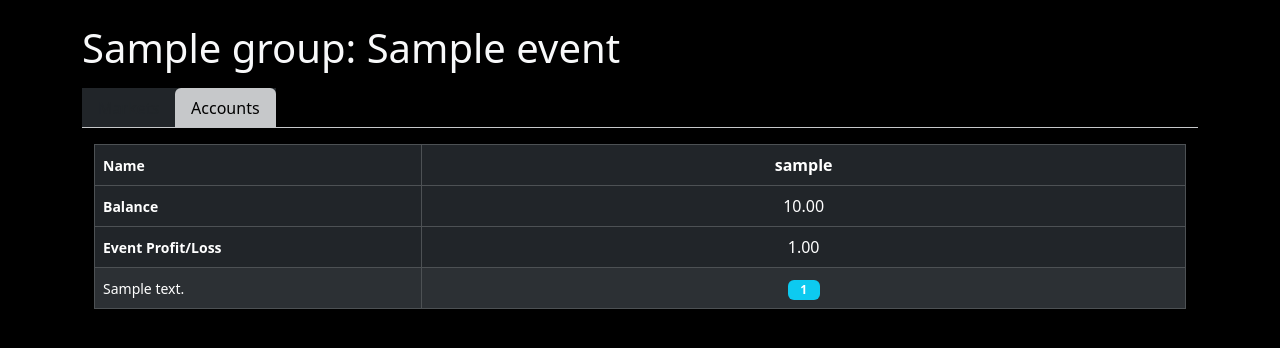
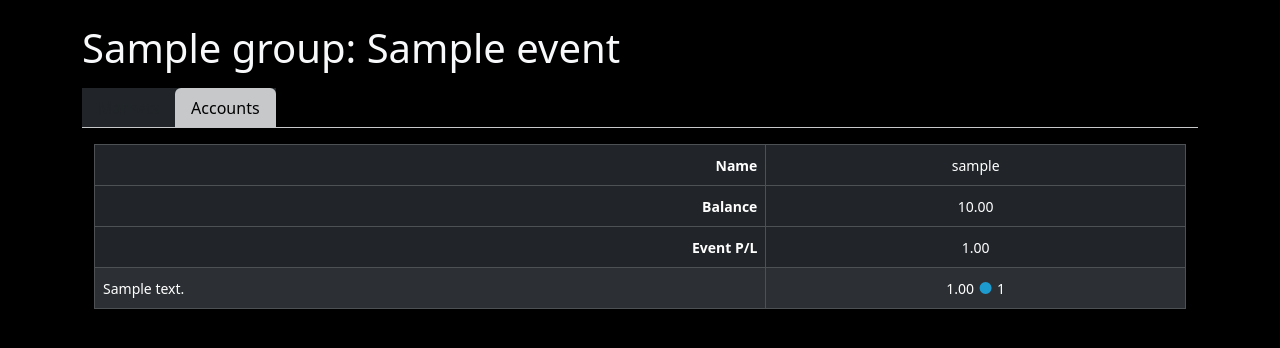
Before and after one commit to mchlzhao/prophetic, a Django app: page /event/1/accounts/ in a window 1280 px wide. Shown: the part 56-404 px from the top of the page. Run offline with Django 3.2, Linux system fonts and the light colour scheme; a user stored in the database is signed in; tables that the repository leaves empty hold one stand-in row (values such as "Sample post"); some libraries are stand-ins or nearby versions.

Commit message:
new style for showing position

```diff
--- a/core/views.py
+++ b/core/views.py
@@ -9,6 +9,13 @@ from django.views.generic.edit import CreateView, UpdateView
 from .logic import *
 from .forms import EventCreateForm
 from .models import Account, Event, Group, Market, Order, Side
+
+def position_colour(position):
+    if position < 0:
+        return "#d9534f"
+    elif position > 0:
+        return "#1d9bcf"
+    return "#000000"
 
 def home(request):
     return render(request, 'home.html')
@@ -205,7 +212,7 @@ def event_accounts(request, event_id):
     event_balance = {account.user: 0 for account in accounts}
     positions = {}
     for position in MarketPosition.objects.filter(market__in=markets):
-        positions[(position.market, position.user)] = position.position
+        positions[(position.market, position.user)] = (position.position, position.profitLoss)
         event_balance[position.user] += position.profitLoss
 
     def get_markets_row(market):
@@ -213,8 +220,10 @@ def event_accounts(request, event_id):
             'description': market.description,
             'positions': [
                 {
-                    'pos': positions[(market, account.user)],
-                    'abs_pos': abs(positions[(market, account.user)])
+                    'pos_col': position_colour(positions[(market, account.user)][0]),
+                    'pos': positions[(market, account.user)][0],
+                    'abs_pos': abs(positions[(market, account.user)][0]),
+                    'pnl': positions[(market, account.user)][1]
                 }
                 for account in accounts
             ]
--- a/static/main.css
+++ b/static/main.css
@@ -58,7 +58,7 @@ h1, h2, h3, h4, h5, h6 {
 }
 
 #title {
-    font-size: 80px;
+    font-size: 50px;
     font-family: 'Major Mono Display', monospace;
     text-transform:none !important;
     letter-spacing:-5px;
@@ -71,3 +71,12 @@ h1, h2, h3, h4, h5, h6 {
     text-align: center;
     vertical-align:middle;
 }
+
+.width-col {
+    width: 100px !important;
+}
+
+.less-padding {
+    padding-left: 10px !important;
+    padding-right: 10px !important;
+}
--- a/templates/accounts.html
+++ b/templates/accounts.html
@@ -31,7 +31,7 @@
         document.getElementById("accounts_table").innerHTML = data;
         setTimeout(doPoll, 3000);
     });
-})();
+});
 
 </script>
 
--- a/templates/accounts_table.html
+++ b/templates/accounts_table.html
@@ -1,22 +1,22 @@
-<div class="container">
+<div class="container" style="overflow-x: auto;">
     <table class="table table-dark table-striped table-hover table-bordered" style="table-layout: fixed;">
         <thead>
             <tr>
-                <th scope="row" style="width:30%; text-align:left"><small>Name</small></th>
+                <th scope="row" style="width: 160px !important; text-align: right"><small>Name</small></th>
                 {% for account in accounts %}
-                <td style="text-align:center"><b>{{ account.name }}</b></td>
+                <td class="text-truncate width-col less-padding" style="text-align:center"><small>{{ account.name }}</small></td>
                 {% endfor %}
             </tr>
             <tr>
-                <th scope="row" style="text-align:left"><small>Balance</small></th>
+                <th scope="row" style="text-align: right"><small>Balance</small></th>
                 {% for account in accounts %}
-                <td style="text-align:center">{{ account.balance }}</td>
+                <td class="less-padding" style="text-align:center"><small>{{ account.balance }}</small></td>
                 {% endfor %}
             </tr>
             <tr>
-                <th scope="row" style="text-align:left"><small>Event Profit/Loss</small></th>
+                <th scope="row" style="text-align: right"><small>Event P/L</small></th>
                 {% for account in accounts %}
-                <td style="text-align:center">{{ account.event_balance }}</td>
+                <td class="less-padding" style="text-align:center"><small>{{ account.event_balance }}</small></td>
                 {% endfor %}
             </tr>
         </thead>
@@ -27,12 +27,10 @@
                     <small>{{ market.description }}</small>
                 </td>
                 {% for position in market.positions %}
-                <td style="padding: 0; vertical-align: middle; text-align: center;">
-                    <span
-                        class="badge {% if position.pos < 0 %}bg-danger{% elif position.pos > 0 %}bg-info{% else %}bg-primary{% endif %}"
-                        style="min-width: 2rem;">
-                        {{ position.abs_pos }}
-                    </span>
+                <td class="less-padding" style="vertical-align: middle; text-align: center;">
+                    <small>{{ position.pnl }}</small>
+                    <span style="color: {{ position.pos_col }};">&#x25cf;</span>
+                    <span><small>{{ position.abs_pos }}</small></span>
                 </td>
                 {% endfor %}
             </tr>
--- a/templates/markets_list.html
+++ b/templates/markets_list.html
@@ -1,5 +1,5 @@
 {% load crispy_forms_tags %}
-<div class="row justify-content-left">
+<div class="card-columns">
     {% for market in markets %}
     <div class="col-xs-12 col-md-6 col-xl-4">
         <div class="card text-light bg-dark mt-3 mb-3 align-items-center" style="width: 20rem;">
@@ -94,6 +94,3 @@
     </div>
     {% endfor %}
 </div>
-
-<script type="text/javascript">
-</script>
```
